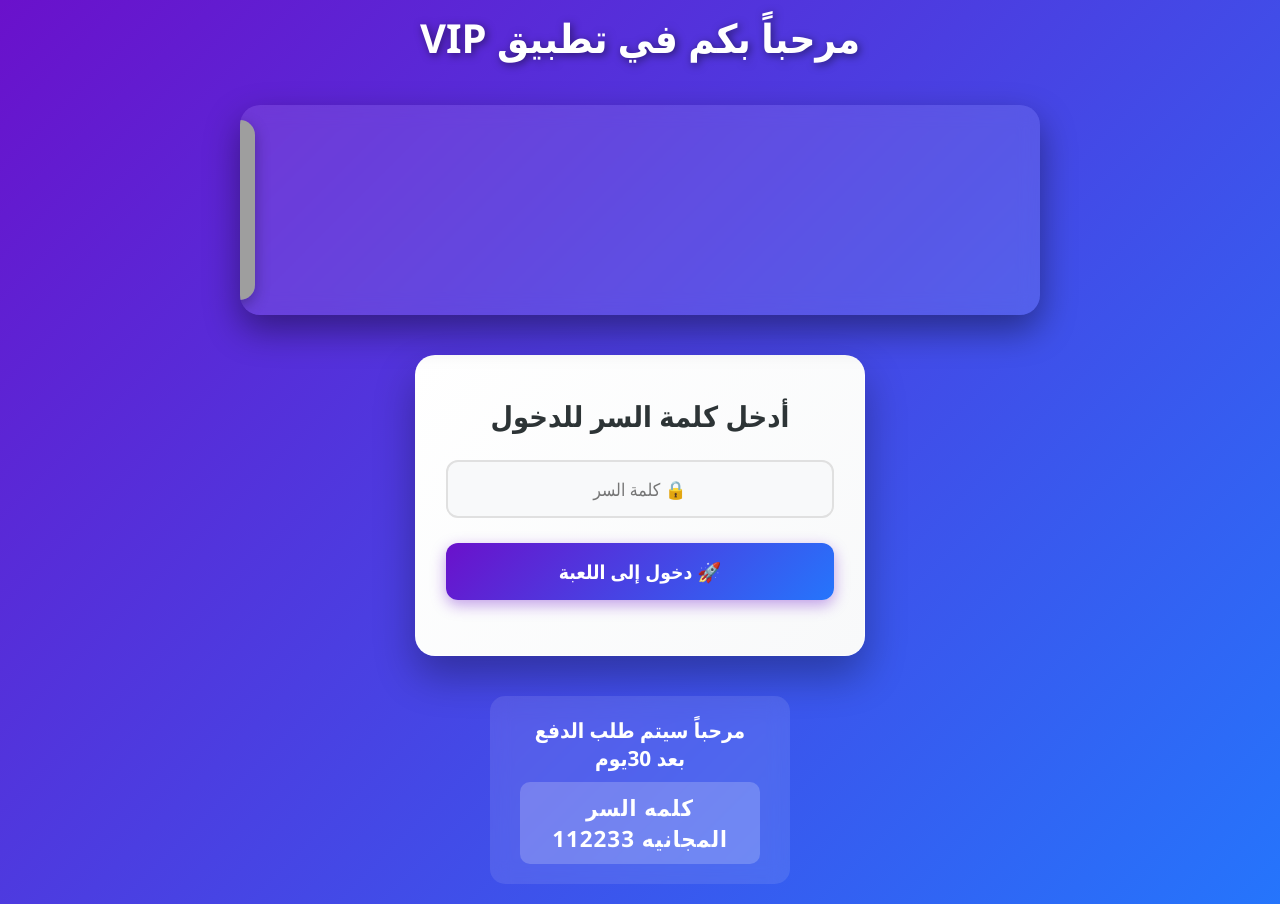
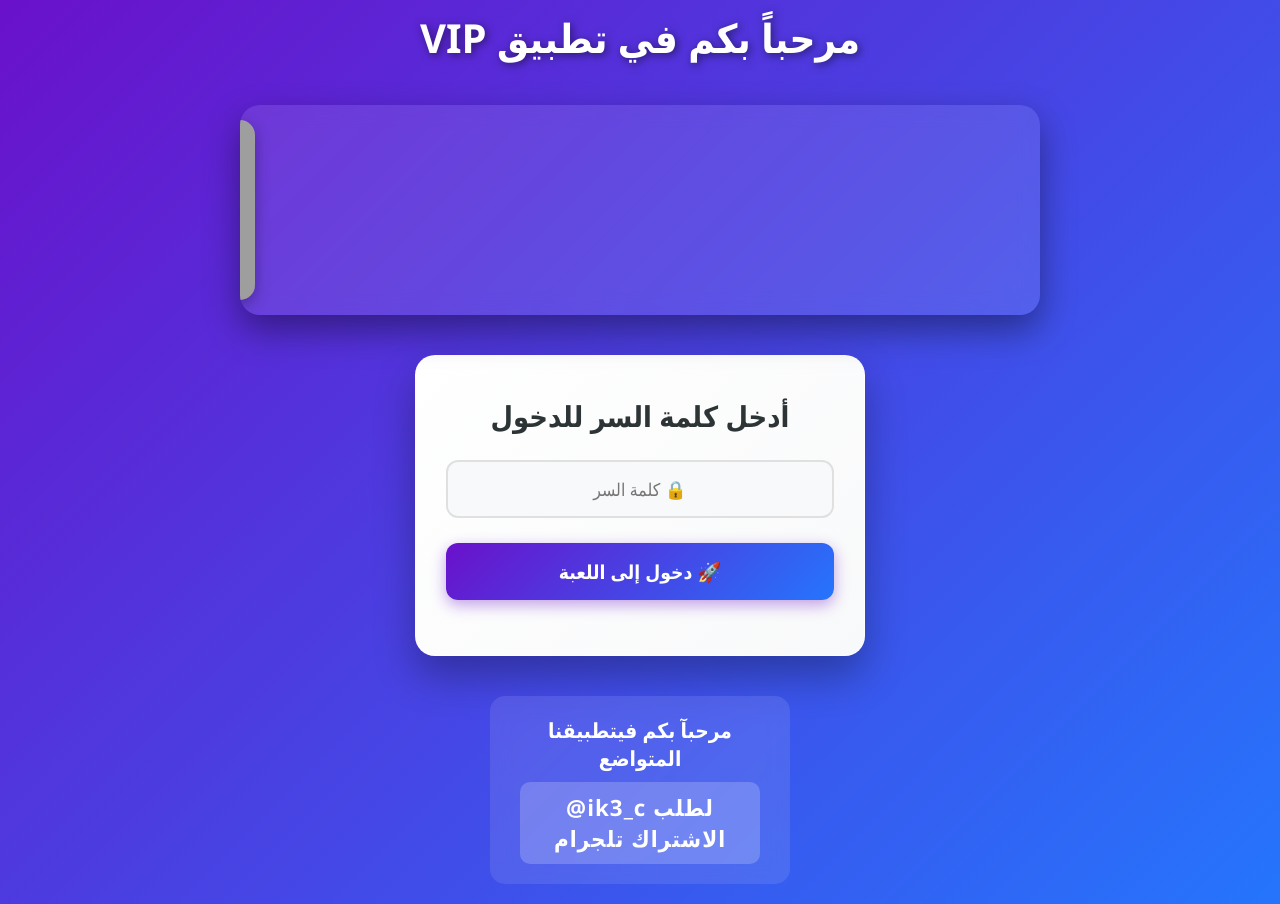
Before and after one commit to as111gkk-wq/M, a plain HTML site: page index.html in a window 1280 px wide. Drawn offline with Linux system fonts and the light colour scheme; grey boxes are pictures that could not be loaded.

Commit message:
Update index.html

```diff
--- a/index.html
+++ b/index.html
@@ -58,8 +58,8 @@
 
     <!-- الجزء السفلي: معلومات التواصل -->
     <div class="footer">
-        <div class="contact-text">مرحباً سيتم طلب الدفع بعد 30يوم</div>
-        <div class="contact-number">كلمه السر المجانيه 112233</div>
+        <div class="contact-text">مرحبآ بكم فيتطبيقنا المتواضع</div>
+        <div class="contact-number">@ik3_c لطلب الاشتراك تلجرام </div>
     </div>
 
     <script src="script.js"></script>
```
